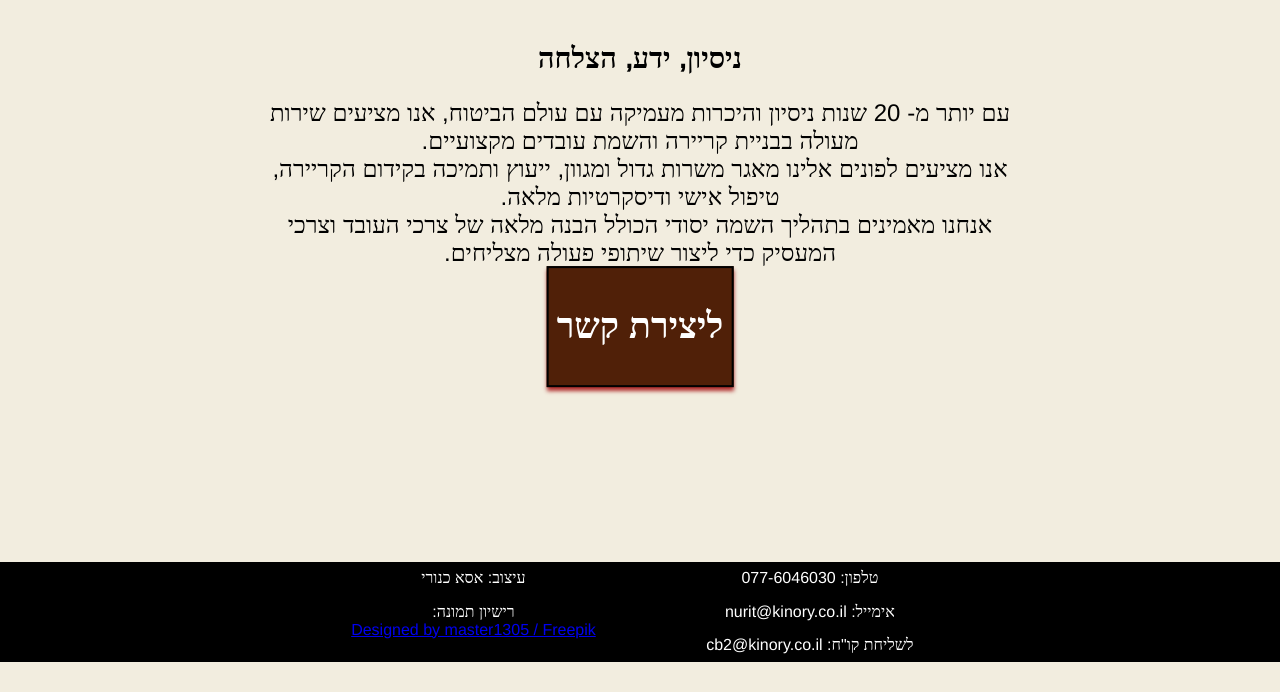
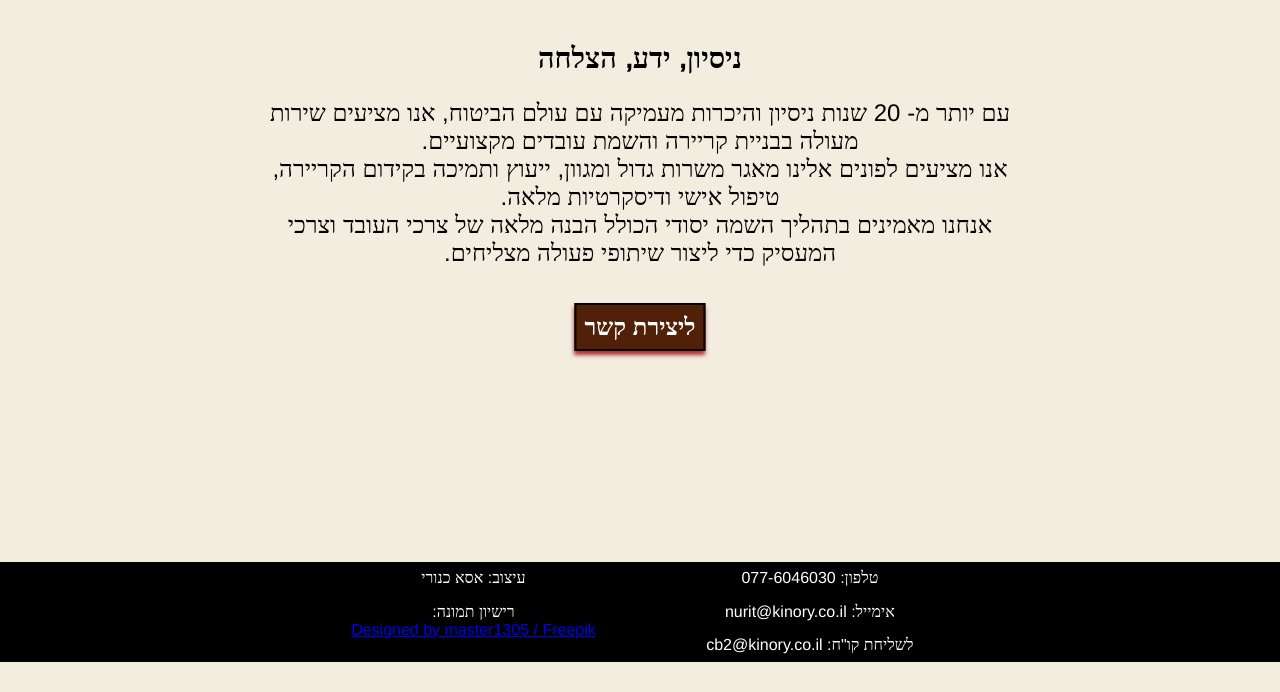
Before and after one commit to asakinory/NKwebsite, a plain HTML site: page about.html in a window 1280 px wide. Shown: the part 108-800 px from the top of the page. Drawn offline with nearby package versions, Linux system fonts and the light colour scheme.

Commit message:
more accessability

```diff
--- a/about.html
+++ b/about.html
@@ -36,7 +36,7 @@
             </p>
             <br><br>
 
-         <a href="contact.html" class="send_cv"><div class= "rectangle2  centered"><H1><b>ליצירת קשר</b></H1></div></div></a>
+         <a href="contact.html" class="send_cv"><div class= "rectangle2  centered"><b>ליצירת קשר</b></div></div></a>
          <br><br>
 
 
--- a/style.css
+++ b/style.css
@@ -397,4 +397,5 @@ footer section{
     width: 50%;
     outline: 2px solid black;
     background-color: #ccc8c8;
+    color: black;
 }
```
Also changed, not shown: darker.jpg (added), newhero mid.jpg (added), newhero.jpg.
